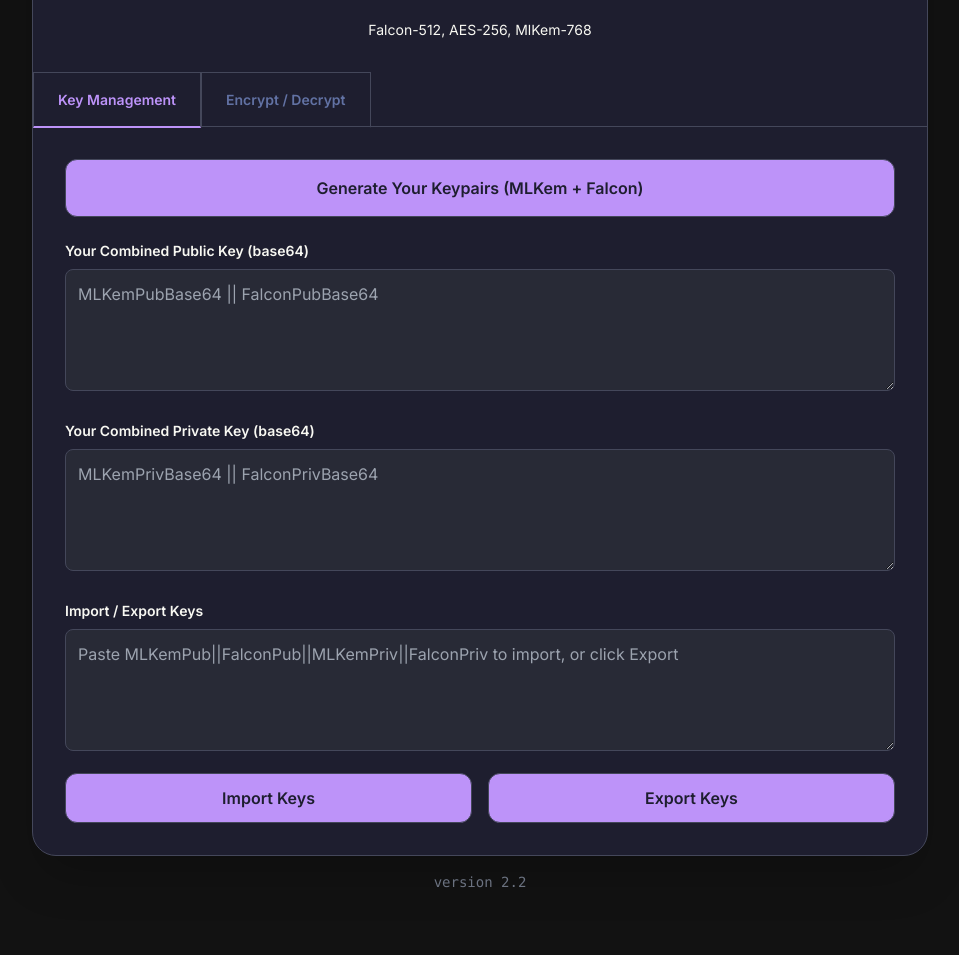
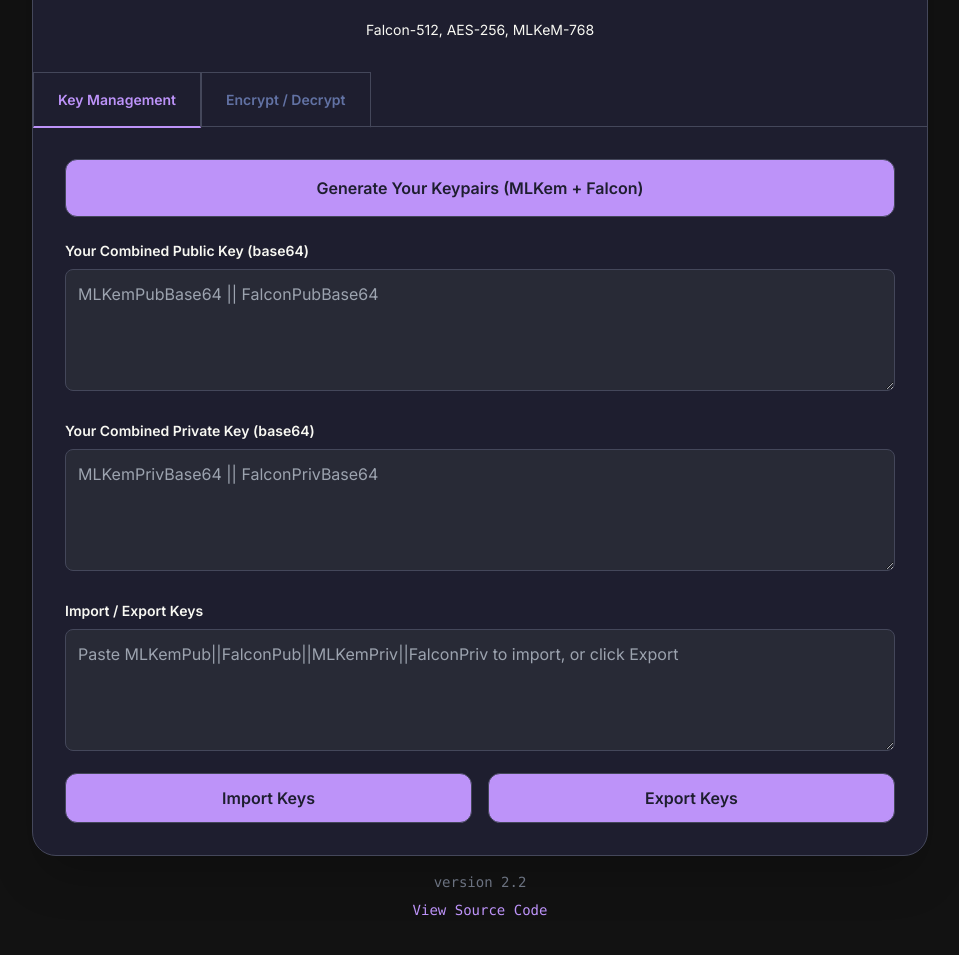
Before and after one commit to stfu23489/flame, a plain HTML site: page index.html in a window 1280 px wide. Shown: the part 133-1088 px from the top of the page, without its empty margins (160-1119 px from the left). Drawn offline with nearby package versions, Linux system fonts and the light colour scheme.

Commit message:
Update index.html

```diff
--- a/index.html
+++ b/index.html
@@ -16,7 +16,7 @@
       FLAME
     </h1>
     <p class="text-center text-sm font-light text-text-accent mb-8">
-      Falcon-512, AES-256, MlKem-768
+      Falcon-512, AES-256, MLKeM-768
     </p>
 
     <div class="border-b border-dark">
@@ -117,6 +117,9 @@
   <div class="text-sm text-center text-gray-500 mt-4 font-mono">
     version 2.2
   </div>
+  <a href="https://example.com" class="text-sm text-center text-indigo-custom hover:text-indigo-custom-light mt-2 font-mono transition-colors duration-200">
+    View Source Code
+  </a>
 
   <div id="alertPopup" class="alert-container rounded-lg shadow-xl overflow-hidden p-4">
     <div class="flex items-center space-x-3">
```
